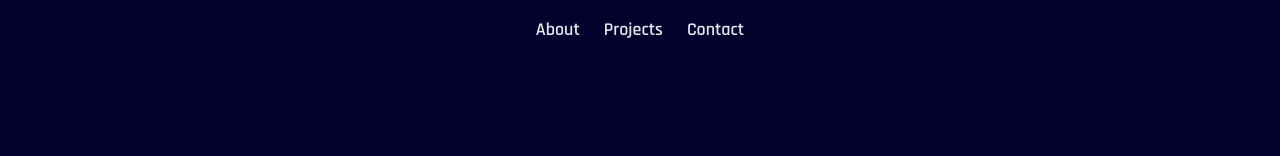
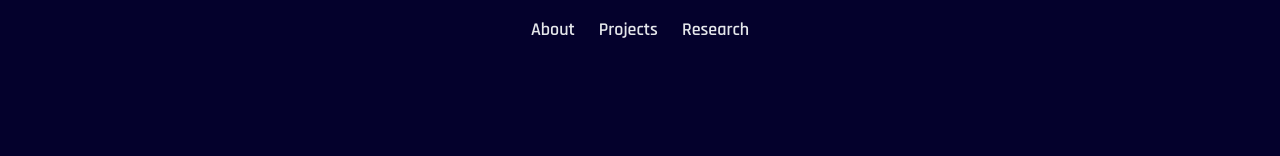
Before and after one commit to Decentralized-Brains/pritom_vai, a React (Vite) app: page / in a window 1280 px wide. Shown: the top 156 px of the page. Built offline with nearby package versions, Linux system fonts and the light colour scheme.

Commit message:
Link added

```diff
--- a/src/components/BlockchainProject.jsx
+++ b/src/components/BlockchainProject.jsx
@@ -11,7 +11,7 @@ import ChainCard from "./ChainCard";
 
 const BlockchainProject = () => {
   return (
-    <div className="container px-6 mt-4">
+    <div className="container px-6 mt-4" id="projects">
       <h2 className="title">Blockchain Projects</h2>
       <div className="relative w-full py-12">
         <Swiper
--- a/src/components/Nav.jsx
+++ b/src/components/Nav.jsx
@@ -8,13 +8,19 @@ const Nav = () => {
           </a>
         </li>
         <li>
-          <a className="text-gray-200 hover:text-sky-400 duration-300" href="#">
+          <a
+            className="text-gray-200 hover:text-sky-400 duration-300"
+            href="#projects"
+          >
             Projects
           </a>
         </li>
         <li>
-          <a className="text-gray-200 hover:text-sky-400 duration-300" href="#">
-            Contact
+          <a
+            className="text-gray-200 hover:text-sky-400 duration-300"
+            href="#research"
+          >
+            Research
           </a>
         </li>
       </ul>
--- a/src/components/Research.jsx
+++ b/src/components/Research.jsx
@@ -2,7 +2,7 @@ import ReserchCard from "./ReserchCard";
 
 const Research = () => {
   return (
-    <div className="container px-6 mb-10 mt-20">
+    <div className="container px-6 mb-10 mt-20" id="research">
       <h2 className="title">Research Paper</h2>
       <div className="mt-10">
         <ReserchCard />
```
